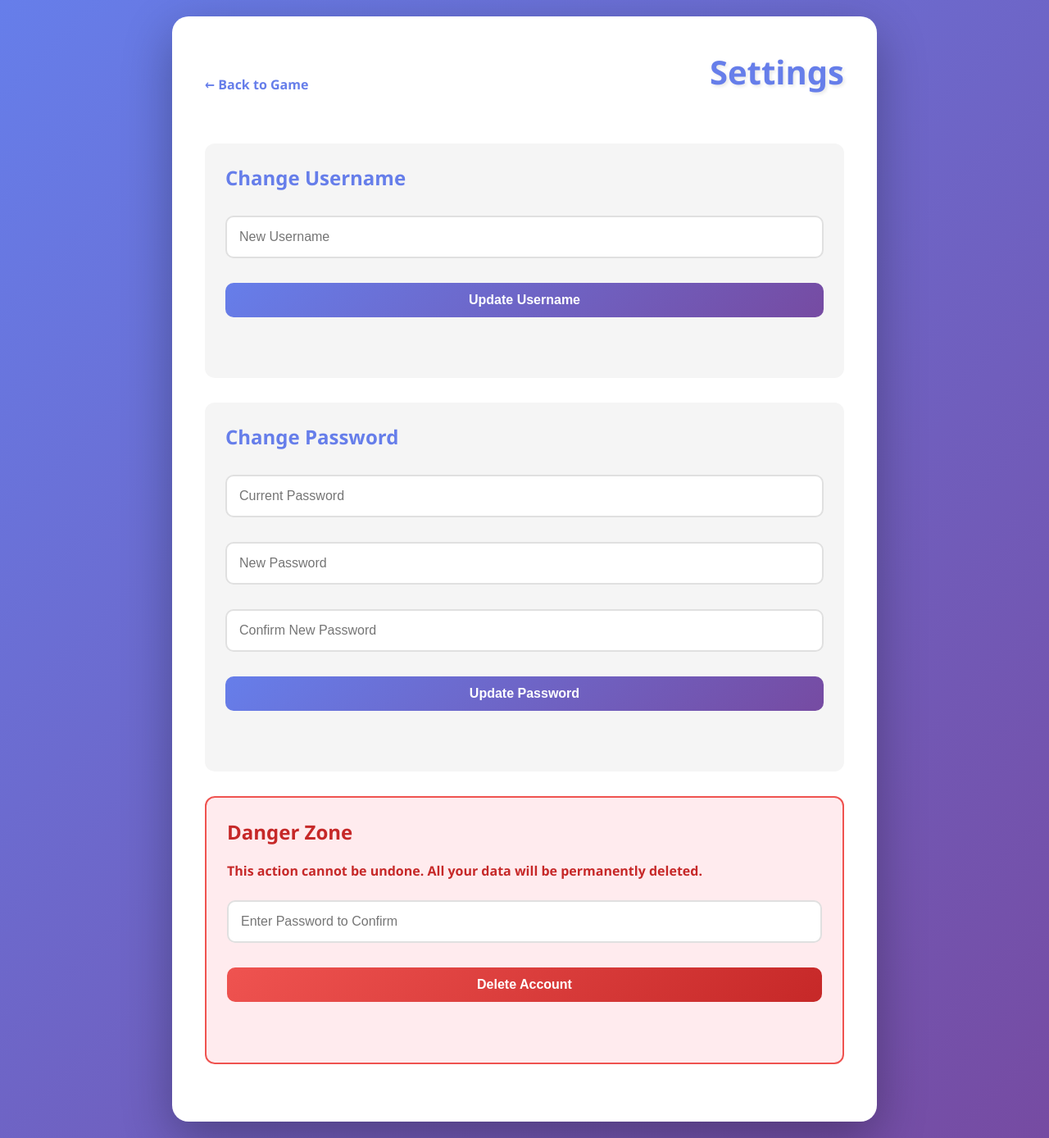
After one commit to familycomicsstudios/rng, a Flask app: page /settings in a window 1280 px wide. The commit adds this page. Shown: the whole page at 82% size. Run offline with Flask 3, Linux system fonts and the light colour scheme; the visitor is signed in with stand-in values (Sample User, id 1); some libraries are stand-ins or nearby versions.

Commit message:
Added settings

```diff
--- a/app.py
+++ b/app.py
@@ -1,4 +1,4 @@
-from flask import Flask, request, jsonify, session, send_from_directory
+from flask import Flask, request, jsonify, session, send_from_directory, render_template
 from flask_cors import CORS
 from werkzeug.security import generate_password_hash, check_password_hash
 import psycopg2
@@ -59,7 +59,13 @@ init_db()
 
 @app.route('/')
 def index():
-    return send_from_directory('static', 'index.html')
+    return render_template('home.html')
+
+@app.route('/settings')
+def settings():
+    if 'user_id' not in session:
+        return render_template('home.html')
+    return render_template('settings.html')
 
 @app.route('/register', methods=['POST'])
 def register():
@@ -298,6 +304,123 @@ def get_cooldown():
 
     return jsonify({'on_cooldown': False, 'remaining': 0}), 200
 
+@app.route('/api/change-username', methods=['POST'])
+def change_username():
+    if 'user_id' not in session:
+        return jsonify({'error': 'Not authenticated'}), 401
+
+    data = request.json
+    new_username = data.get('new_username')
+
+    if not new_username:
+        return jsonify({'error': 'New username required'}), 400
+
+    if len(new_username) < 3:
+        return jsonify({'error': 'Username must be at least 3 characters'}), 400
+
+    user_id = session['user_id']
+    conn = get_db()
+    cur = conn.cursor()
+
+    try:
+        # Check if username already exists
+        cur.execute('SELECT id FROM users WHERE username = %s AND id != %s', (new_username, user_id))
+        if cur.fetchone():
+            return jsonify({'error': 'Username already taken'}), 400
+
+        # Update username
+        cur.execute('UPDATE users SET username = %s WHERE id = %s', (new_username, user_id))
+        conn.commit()
+
+        return jsonify({'message': 'Username updated successfully'}), 200
+    except Exception as e:
+        conn.rollback()
+        return jsonify({'error': 'Database error'}), 500
+    finally:
+        cur.close()
+        conn.close()
+
+@app.route('/api/change-password', methods=['POST'])
+def change_password():
+    if 'user_id' not in session:
+        return jsonify({'error': 'Not authenticated'}), 401
+
+    data = request.json
+    current_password = data.get('current_password')
+    new_password = data.get('new_password')
+
+    if not current_password or not new_password:
+        return jsonify({'error': 'Current and new passwords required'}), 400
+
+    if len(new_password) < 3:
+        return jsonify({'error': 'Password must be at least 3 characters'}), 400
+
+    user_id = session['user_id']
+    conn = get_db()
+    cur = conn.cursor(cursor_factory=psycopg2.extras.RealDictCursor)
+
+    try:
+        # Verify current password
+        cur.execute('SELECT password FROM users WHERE id = %s', (user_id,))
+        user = cur.fetchone()
+
+        if not user or not check_password_hash(user['password'], current_password):
+            return jsonify({'error': 'Current password is incorrect'}), 400
+
+        # Update password
+        hashed_password = generate_password_hash(new_password)
+        cur.execute('UPDATE users SET password = %s WHERE id = %s', (hashed_password, user_id))
+        conn.commit()
+
+        return jsonify({'message': 'Password updated successfully'}), 200
+    except Exception as e:
+        conn.rollback()
+        return jsonify({'error': 'Database error'}), 500
+    finally:
+        cur.close()
+        conn.close()
+
+@app.route('/api/delete-account', methods=['POST'])
+def delete_account():
+    if 'user_id' not in session:
+        return jsonify({'error': 'Not authenticated'}), 401
+
+    data = request.json
+    password = data.get('password')
+
+    if not password:
+        return jsonify({'error': 'Password required'}), 400
+
+    user_id = session['user_id']
+    conn = get_db()
+    cur = conn.cursor(cursor_factory=psycopg2.extras.RealDictCursor)
+
+    try:
+        # Verify password
+        cur.execute('SELECT password FROM users WHERE id = %s', (user_id,))
+        user = cur.fetchone()
+
+        if not user or not check_password_hash(user['password'], password):
+            return jsonify({'error': 'Password is incorrect'}), 400
+
+        # Delete inventory first (foreign key constraint)
+        cur.execute('DELETE FROM inventory WHERE user_id = %s', (user_id,))
+
+        # Delete user
+        cur.execute('DELETE FROM users WHERE id = %s', (user_id,))
+        conn.commit()
+
+        # Clear session
+        session.clear()
+
+        return jsonify({'message': 'Account deleted successfully'}), 200
+    except Exception as e:
+        conn.rollback()
+        return jsonify({'error': 'Database error'}), 500
+    finally:
+        cur.close()
+        conn.close()
+
 if __name__ == '__main__':
     init_db()
     app.run(debug=True, port=5000)
--- a/static/style.css
+++ b/static/style.css
@@ -301,3 +301,109 @@ a:hover {
 #inventory-list::-webkit-scrollbar-thumb:hover {
     background: #764ba2;
 }
+
+/* Settings page styles */
+.settings-box {
+    background: white;
+    border-radius: 20px;
+    padding: 40px;
+    box-shadow: 0 20px 60px rgba(0, 0, 0, 0.3);
+    width: 100%;
+    max-width: none;
+}
+
+.settings-header {
+    display: flex;
+    align-items: center;
+    justify-content: space-between;
+    margin-bottom: 30px;
+}
+
+.back-link {
+    color: #667eea;
+    font-weight: bold;
+    font-size: 16px;
+    text-decoration: none;
+    display: flex;
+    align-items: center;
+    gap: 5px;
+    transition: transform 0.2s;
+}
+
+.back-link:hover {
+    transform: translateX(-5px);
+}
+
+.settings-section {
+    margin: 30px 0;
+    padding: 25px;
+    background: #f5f5f5;
+    border-radius: 12px;
+}
+
+.settings-section h2 {
+    color: #667eea;
+    font-size: 1.5em;
+    margin-bottom: 20px;
+    text-align: left;
+}
+
+.settings-form {
+    display: flex;
+    flex-direction: column;
+    gap: 10px;
+}
+
+.settings-btn {
+    width: auto;
+    padding: 12px 30px;
+    font-size: 16px;
+    margin-top: 10px;
+}
+
+.settings-message {
+    margin-top: 15px;
+    padding: 12px;
+    border-radius: 8px;
+    text-align: center;
+    font-weight: bold;
+    min-height: 20px;
+}
+
+.danger-zone {
+    background: #ffebee;
+    border: 2px solid #ef5350;
+}
+
+.danger-zone h2 {
+    color: #c62828;
+}
+
+.warning-text {
+    color: #c62828;
+    font-weight: bold;
+    margin-bottom: 15px;
+    text-align: left;
+}
+
+.danger-btn {
+    background: linear-gradient(135deg, #ef5350 0%, #c62828 100%);
+}
+
+.danger-btn:hover {
+    box-shadow: 0 5px 15px rgba(198, 40, 40, 0.4);
+}
+
+.username-link {
+    color: #667eea;
+    font-weight: bold;
+    font-size: 14px;
+    text-decoration: none;
+    cursor: pointer;
+    transition: color 0.2s;
+}
+
+.username-link:hover {
+    color: #764ba2;
+    text-decoration: underline;
+}
--- /dev/null
+++ b/templates/base.html
@@ -0,0 +1,13 @@
+<!DOCTYPE html>
+<html lang="en">
+<head>
+    <meta charset="UTF-8">
+    <meta name="viewport" content="width=device-width, initial-scale=1.0">
+    <title>{% block title %}RNG{% endblock %}</title>
+    <link rel="stylesheet" href="{{ url_for('static', filename='style.css') }}">
+</head>
+<body>
+    {% block content %}{% endblock %}
+    <script src="{{ url_for('static', filename='script.js') }}"></script>
+</body>
+</html>
--- /dev/null
+++ b/templates/settings.html
@@ -0,0 +1,170 @@
+{% extends "base.html" %}
+
+{% block title %}Settings - RNG{% endblock %}
+
+{% block content %}
+<div class="container">
+    <div class="settings-box">
+        <div class="settings-header">
+            <a href="/" class="back-link">← Back to Game</a>
+            <h1>Settings</h1>
+        </div>
+
+        <div class="settings-section">
+            <h2>Change Username</h2>
+            <div class="settings-form">
+                <input type="text" id="new-username" placeholder="New Username">
+                <button onclick="changeUsername()" class="settings-btn">Update Username</button>
+            </div>
+            <div id="username-message" class="settings-message"></div>
+        </div>
+
+        <div class="settings-section">
+            <h2>Change Password</h2>
+            <div class="settings-form">
+                <input type="password" id="current-password" placeholder="Current Password" autocomplete="current-password">
+                <input type="password" id="new-password" placeholder="New Password" autocomplete="new-password">
+                <input type="password" id="confirm-password" placeholder="Confirm New Password" autocomplete="new-password">
+                <button onclick="changePassword()" class="settings-btn">Update Password</button>
+            </div>
+            <div id="password-message" class="settings-message"></div>
+        </div>
+
+        <div class="settings-section danger-zone">
+            <h2>Danger Zone</h2>
+            <p class="warning-text">This action cannot be undone. All your data will be permanently deleted.</p>
+            <div class="settings-form">
+                <input type="password" id="delete-password" placeholder="Enter Password to Confirm" autocomplete="current-password">
+                <button onclick="deleteAccount()" class="settings-btn danger-btn">Delete Account</button>
+            </div>
+            <div id="delete-message" class="settings-message"></div>
+        </div>
+    </div>
+</div>
+
+<script>
+async function changeUsername() {
+    const newUsername = document.getElementById('new-username').value;
+    const messageDiv = document.getElementById('username-message');
+
+    if (!newUsername) {
+        messageDiv.textContent = 'Please enter a new username';
+        messageDiv.style.color = '#ff6b6b';
+        return;
+    }
+
+    try {
+        const response = await fetch('/api/change-username', {
+            method: 'POST',
+            headers: { 'Content-Type': 'application/json' },
+            body: JSON.stringify({ new_username: newUsername })
+        });
+
+        const data = await response.json();
+
+        if (response.ok) {
+            messageDiv.textContent = 'Username updated successfully!';
+            messageDiv.style.color = '#51cf66';
+            document.getElementById('new-username').value = '';
+        } else {
+            messageDiv.textContent = data.error || 'Failed to update username';
+            messageDiv.style.color = '#ff6b6b';
+        }
+    } catch (error) {
+        messageDiv.textContent = 'Error updating username';
+        messageDiv.style.color = '#ff6b6b';
+    }
+}
+
+async function changePassword() {
+    const currentPassword = document.getElementById('current-password').value;
+    const newPassword = document.getElementById('new-password').value;
+    const confirmPassword = document.getElementById('confirm-password').value;
+    const messageDiv = document.getElementById('password-message');
+
+    if (!currentPassword || !newPassword || !confirmPassword) {
+        messageDiv.textContent = 'Please fill all password fields';
+        messageDiv.style.color = '#ff6b6b';
+        return;
+    }
+
+    if (newPassword !== confirmPassword) {
+        messageDiv.textContent = 'New passwords do not match';
+        messageDiv.style.color = '#ff6b6b';
+        return;
+    }
+
+    if (newPassword.length < 3) {
+        messageDiv.textContent = 'Password must be at least 3 characters';
+        messageDiv.style.color = '#ff6b6b';
+        return;
+    }
+
+    try {
+        const response = await fetch('/api/change-password', {
+            method: 'POST',
+            headers: { 'Content-Type': 'application/json' },
+            body: JSON.stringify({
+                current_password: currentPassword,
+                new_password: newPassword
+            })
+        });
+
+        const data = await response.json();
+
+        if (response.ok) {
+            messageDiv.textContent = 'Password updated successfully!';
+            messageDiv.style.color = '#51cf66';
+            document.getElementById('current-password').value = '';
+            document.getElementById('new-password').value = '';
+            document.getElementById('confirm-password').value = '';
+        } else {
+            messageDiv.textContent = data.error || 'Failed to update password';
+            messageDiv.style.color = '#ff6b6b';
+        }
+    } catch (error) {
+        messageDiv.textContent = 'Error updating password';
+        messageDiv.style.color = '#ff6b6b';
+    }
+}
+
+async function deleteAccount() {
+    const password = document.getElementById('delete-password').value;
+    const messageDiv = document.getElementById('delete-message');
+
+    if (!password) {
+        messageDiv.textContent = 'Please enter your password to confirm';
+        messageDiv.style.color = '#ff6b6b';
+        return;
+    }
+
+    if (!confirm('Are you absolutely sure? This action cannot be undone!')) {
+        return;
+    }
+
+    try {
+        const response = await fetch('/api/delete-account', {
+            method: 'POST',
+            headers: { 'Content-Type': 'application/json' },
+            body: JSON.stringify({ password })
+        });
+
+        const data = await response.json();
+
+        if (response.ok) {
+            messageDiv.textContent = 'Account deleted. Redirecting...';
+            messageDiv.style.color = '#51cf66';
+            setTimeout(() => {
+                window.location.href = '/';
+            }, 1500);
+        } else {
+            messageDiv.textContent = data.error || 'Failed to delete account';
+            messageDiv.style.color = '#ff6b6b';
+        }
+    } catch (error) {
+        messageDiv.textContent = 'Error deleting account';
+        messageDiv.style.color = '#ff6b6b';
+    }
+}
+</script>
+{% endblock %}
```
Also changed, not shown: templates/home.html (added, +58 -0 lines).
